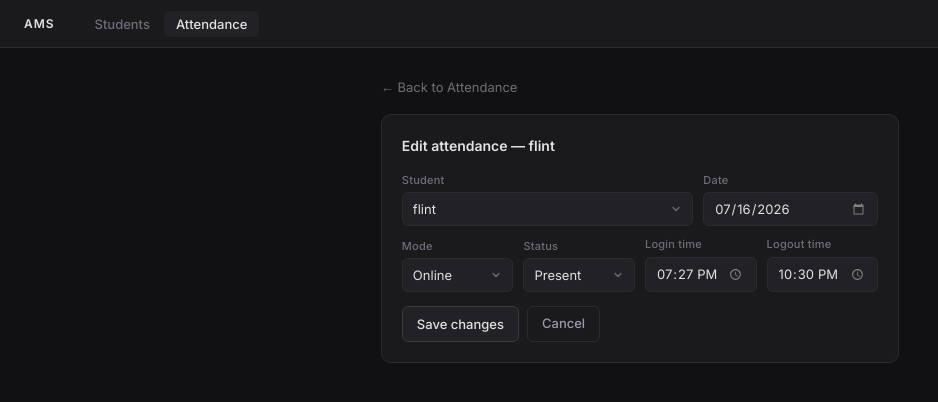
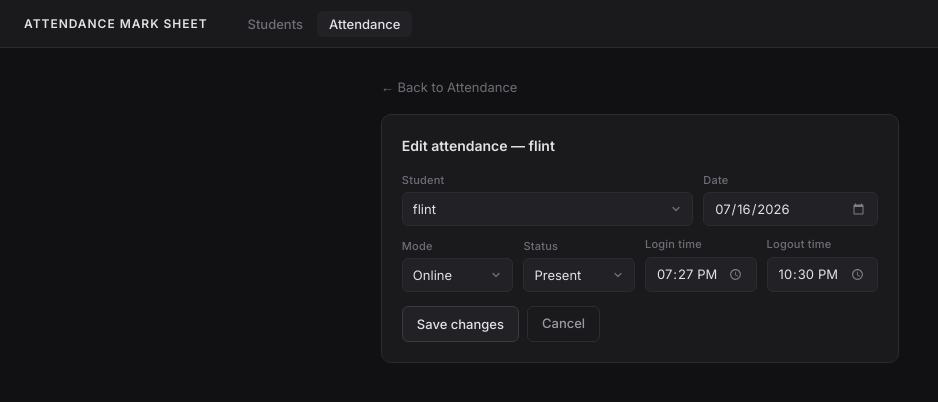
Before and after one commit to arathyrajeesh/attendence-website-acadeno, a Django app: page /attendance/2/edit/ in a window 1280 px wide. Shown: the top 402 px of the page, without its empty margins (0-938 px from the left). Run offline with Django 5.2, Linux system fonts and the light colour scheme; data comes from the database, SQL or seed files in the repository.

Commit message:
name chnage

```diff
--- a/attendence/templates/base.html
+++ b/attendence/templates/base.html
@@ -190,7 +190,7 @@
 </head>
 <body>
     <nav class="navbar">
-        <a href="{% url 'student-list' %}" class="navbar-brand">AMS</a>
+        <a href="{% url 'student-list' %}" class="navbar-brand">Attendance Mark Sheet</a>
         <ul class="navbar-nav">
             <li><a href="{% url 'student-list' %}" class="nav-link {% if 'student' in request.resolver_match.url_name %}active{% endif %}">Students</a></li>
             <li><a href="{% url 'attendance-list' %}" class="nav-link {% if 'attendance' in request.resolver_match.url_name %}active{% endif %}">Attendance</a></li>
```
